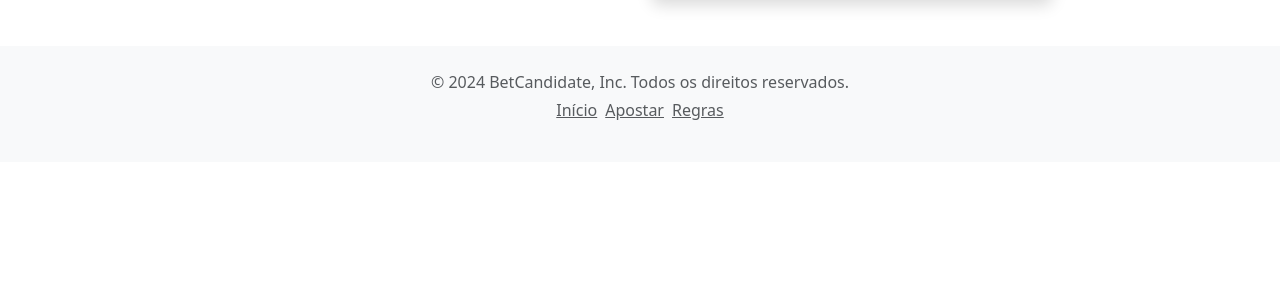
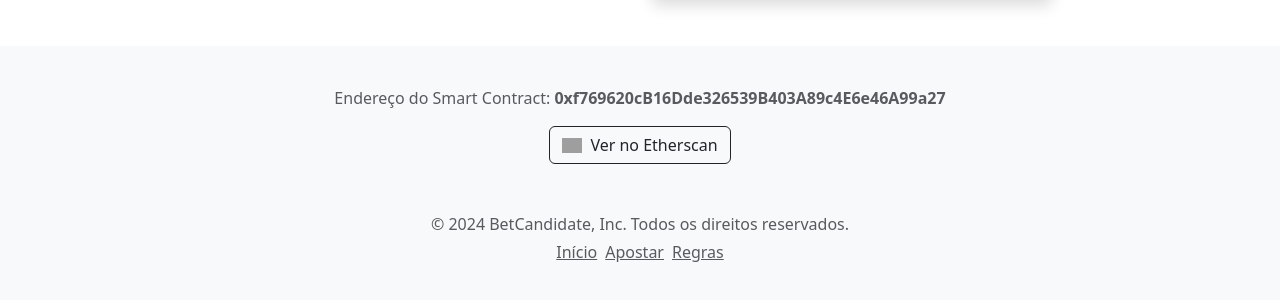
Before and after one commit to HermesAlchemist/betCandidateNext, a Next.js app: page / in a window 1280 px wide. Shown: the part 414-714 px from the top of the page. Built offline with nearby package versions, Linux system fonts and the light colour scheme; grey boxes are pictures that could not be loaded.

Commit message:
adicionado endereço do smart contract e link para ver o contrato no etherscan

```diff
--- a/src/app/page.js
+++ b/src/app/page.js
@@ -1,4 +1,3 @@
-// src/app/page.js
 "use client";
 
 import Head from "next/head";
@@ -6,13 +5,11 @@ import { useRouter } from "next/navigation";
 import { useEffect, useState, useContext } from "react";
 import { doLogin } from "@/services/Web3Service";
 import { AuthContext } from "@/contexts/AuthContext";
+import Footer from "@/components/Footer";
 
 export default function Home() {
-
   const { push } = useRouter();
-
   const { walletAddress, setWalletAddress, logout } = useContext(AuthContext);
-
   const [message, setMessage] = useState("");
 
   useEffect(() => {
@@ -21,8 +18,7 @@ export default function Home() {
 
   async function btnLoginClick() {
     if (walletAddress) {
-      // Se já estiver conectado, vai para a página de apostas
-      push("/bet");
+      push("/bet"); // Se já estiver conectado, redireciona para a página de apostas
     } else {
       setMessage("Conectando à sua carteira, aguarde...");
       try {
@@ -56,7 +52,7 @@ export default function Home() {
                 <a className="nav-link active" aria-current="page" href="/">Início</a>
               </li>
               <li className="nav-item">
-                <a className="nav-link" aria-current="page" href="/bet">Apostar</a>
+                <a className="nav-link" href="/bet">Apostar</a>
               </li>
               <li className="nav-item">
                 <a className="nav-link" href="/about">Regras</a>
@@ -110,22 +106,9 @@ export default function Home() {
           </div>
         )}
       </div>
-      <footer className="bg-light text-muted py-4">
-        <div className="container text-center">
-          <p className="mb-1">&copy; 2024 BetCandidate, Inc. Todos os direitos reservados.</p>
-          <ul className="list-inline">
-            <li className="list-inline-item">
-              <a href="/" className="text-muted">Início</a>
-            </li>
-            <li className="list-inline-item">
-              <a href="/bet" className="text-muted">Apostar</a>
-            </li>
-            <li className="list-inline-item">
-              <a href="/about" className="text-muted">Regras</a>
-            </li>
-          </ul>
-        </div>
-      </footer>
+
+      {/* Exibir o endereço do Smart Contract no rodapé */}
+      <Footer />
     </>
   );
 }
--- /dev/null
+++ b/src/components/Footer.js
@@ -0,0 +1,47 @@
+// src/components/Footer.js
+
+import React from 'react';
+
+export default function Footer() {
+    const contractAddress = "0xf769620cB16Dde326539B403A89c4E6e46A99a27";
+    const etherscanContractAddress = `https://sepolia.etherscan.io/address/${contractAddress}`;
+
+    return (
+        <footer className="bg-light text-muted py-4">
+            <div className="container text-center">
+                <p className="text-muted my-3">
+                    Endereço do Smart Contract: <strong>{contractAddress}</strong>
+                </p>
+                <p className="text-muted mb-5">
+                    <a
+                        href={etherscanContractAddress}
+                        target="_blank"
+                        rel="noopener noreferrer"
+                        className="btn btn-outline-dark"
+                        style={{ textDecoration: "none", display: "inline-flex", alignItems: "center" }}
+                    >
+                        <img
+                            src="https://etherscan.io/images/brandassets/etherscan-logo-circle.png"
+                            alt="Etherscan"
+                            width="20"
+                            className="me-2"
+                        />
+                        Ver no Etherscan
+                    </a>
+                </p>
+                <p className="mb-1">&copy; 2024 BetCandidate, Inc. Todos os direitos reservados.</p>
+                <ul className="list-inline">
+                    <li className="list-inline-item">
+                        <a href="/" className="text-muted">Início</a>
+                    </li>
+                    <li className="list-inline-item">
+                        <a href="/bet" className="text-muted">Apostar</a>
+                    </li>
+                    <li className="list-inline-item">
+                        <a href="/about" className="text-muted">Regras</a>
+                    </li>
+                </ul>
+            </div>
+        </footer>
+    );
+}
```
Also changed, not shown: src/app/about/page.js (+2 -8 lines), src/app/bet/page.js (+2 -16 lines), 1 other file (tests, documents, lock files or other folders).
